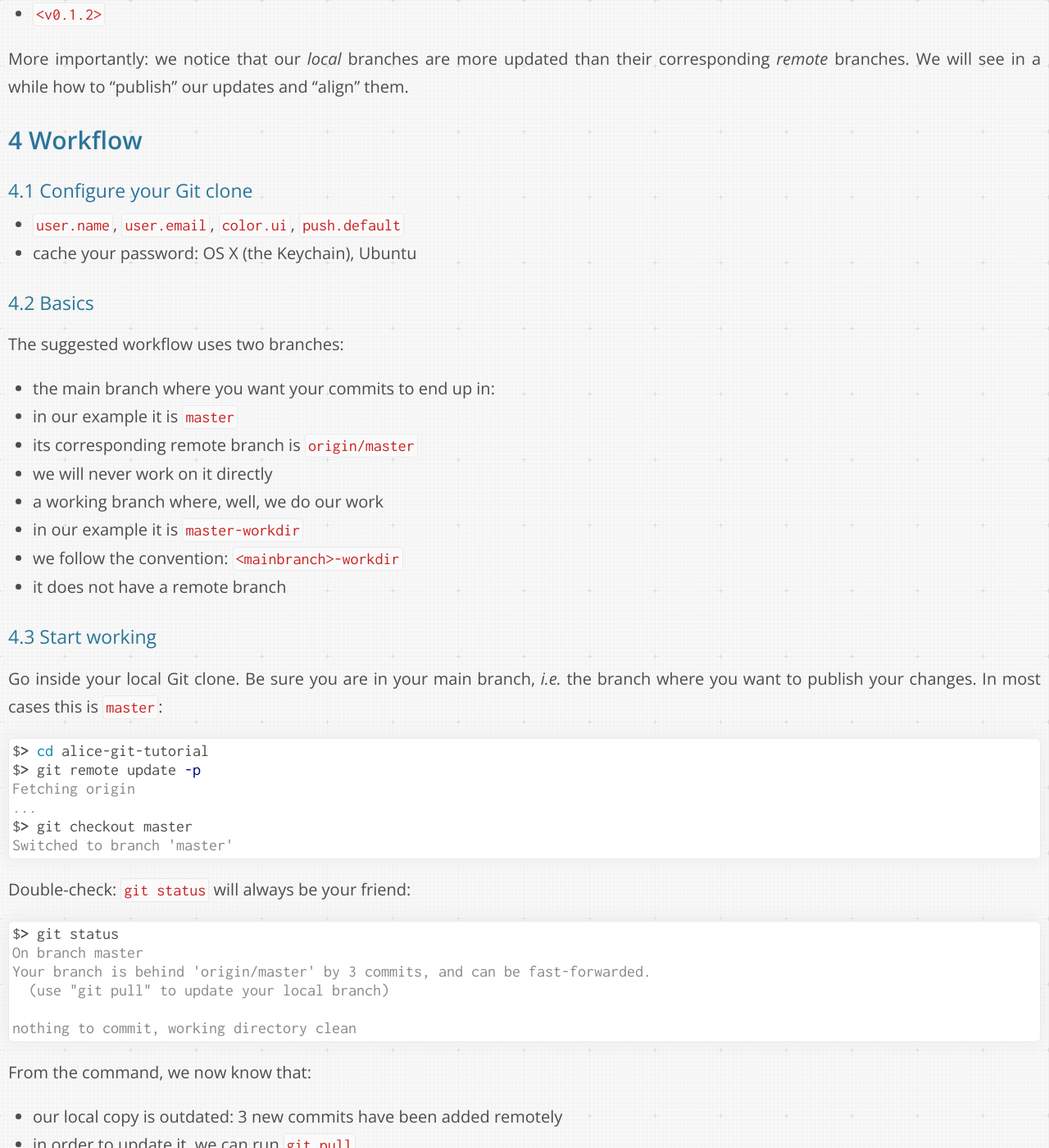
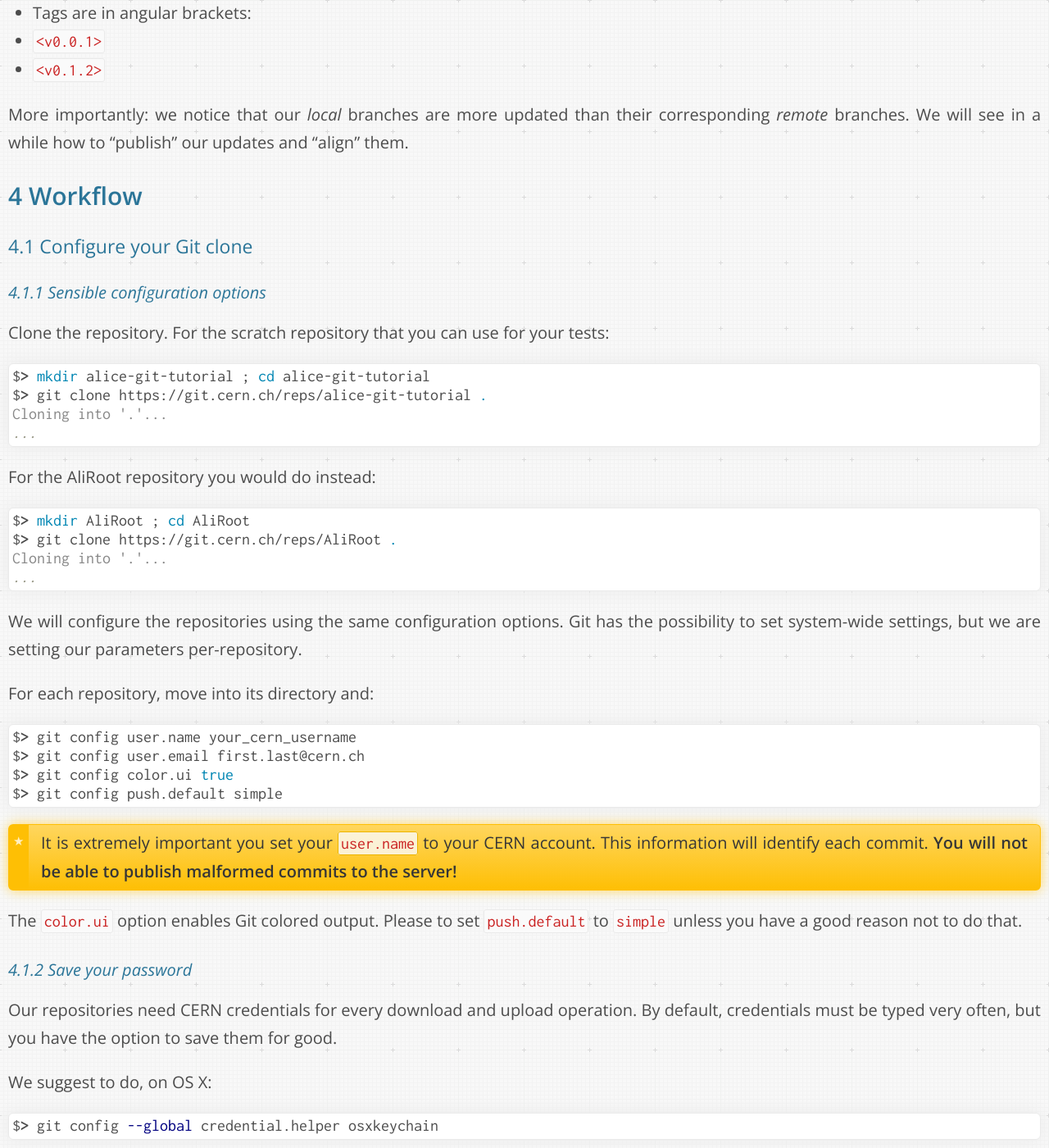
Before and after one commit to dberzano/dberzano.github.io, a Jekyll site: the page built from alice/git/index.md, in a window 1280 px wide and 1400 px high, scrolled down 9600 px. Shown: the whole window at 82% size. Built offline with Jekyll 4.4.1, drawn with Linux system fonts in a browser that asks for light colours; Markdown is read by kramdown in place of the engine named in the settings; some of the changed text lies outside the part shown.

Commit message:
GitTut: cloning, configuring, storing creds

````diff
--- a/alice/git/index.md
+++ b/alice/git/index.md
@@ -418,8 +418,75 @@ Workflow
 
 ### Configure your Git clone
 
-* `user.name`, `user.email`, `color.ui`, `push.default`
-* cache your password: OS X (the Keychain), Ubuntu
+#### Sensible configuration options
+
+Clone the repository. For the scratch repository that you can use for your
+tests:
+
+```console
+$> mkdir alice-git-tutorial ; cd alice-git-tutorial
+$> git clone https://git.cern.ch/reps/alice-git-tutorial .
+Cloning into '.'...
+...
+```
+
+For the AliRoot repository you would do instead:
+
+```console
+$> mkdir AliRoot ; cd AliRoot
+$> git clone https://git.cern.ch/reps/AliRoot .
+Cloning into '.'...
+...
+```
+
+We will configure the repositories using the same configuration options. Git has
+the possibility to set system-wide settings, but we are setting our parameters
+per-repository.
+
+For each repository, move into its directory and:
+
+```console
+$> git config user.name your_cern_username
+$> git config user.email first.last@cern.ch
+$> git config color.ui true
+$> git config push.default simple
+```
+
+> It is extremely important you set your `user.name` to your CERN account. This
+> information will identify each commit. **You will not be able to publish
+> malformed commits to the server!**
+
+The `color.ui` option enables Git colored output. Please to set `push.default`
+to `simple` unless you have a good reason not to do that.
+
+
+#### Save your password
+
+Our repositories need CERN credentials for every download and upload operation.
+By default, credentials must be typed very often, but you have the option to
+save them for good.
+
+We suggest to do, on **OS X**:
+
+```console
+$> git config --global credential.helper osxkeychain
+```
+
+Passwords will be stored securely in your Keychain.
+
+On **Linux**:
+
+```console
+$> git config --global credential.helper store
+```
+
+**Beware:** passwords will be stored *unencrypted* in `~/.git-credentials`.
+
+> When you **change your CERN password** you will be prompted again for the new
+> one which will then be stored.
+
+[Other caching options](https://www.kernel.org/pub/software/scm/git/docs/gitcredentials.html)
+are available as well.
 
 
 ### Basics
````
